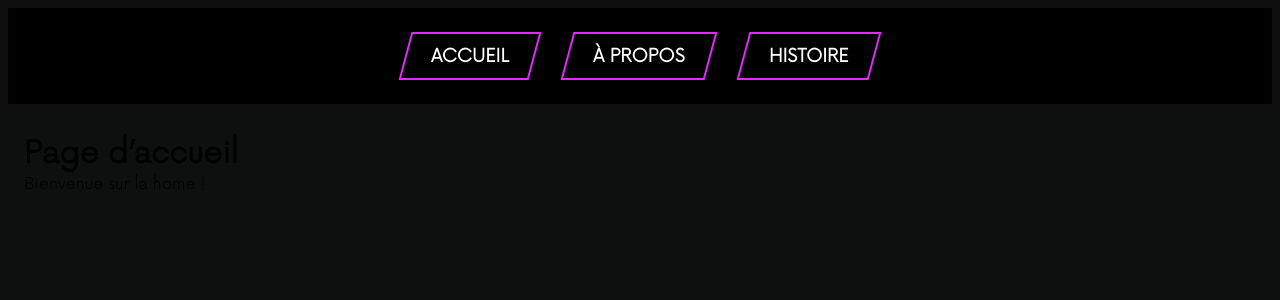
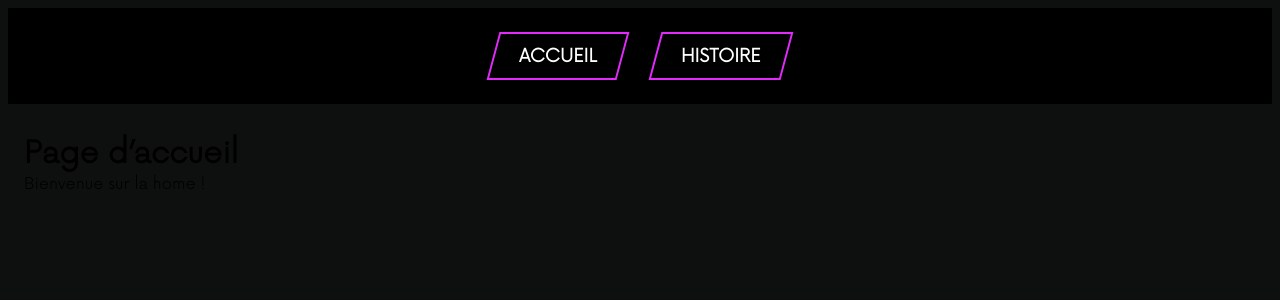
Before and after one commit to tom512000/24h-info-web-front, a React (Vite) app: page / in a window 1280 px wide. Shown: the top 300 px of the page. Built offline with nearby package versions, Linux system fonts and the light colour scheme.

Commit message:
feat: removed about link

```diff
--- a/src/components/Header.tsx
+++ b/src/components/Header.tsx
@@ -4,7 +4,6 @@ import { Link } from 'react-router-dom';
 const Header = () => {
   const menuItems = [
     { to: '/', label: 'Accueil' },
-    { to: '/about', label: 'À propos' },
     { to: '/history', label: 'Histoire' },
   ];
 
```
